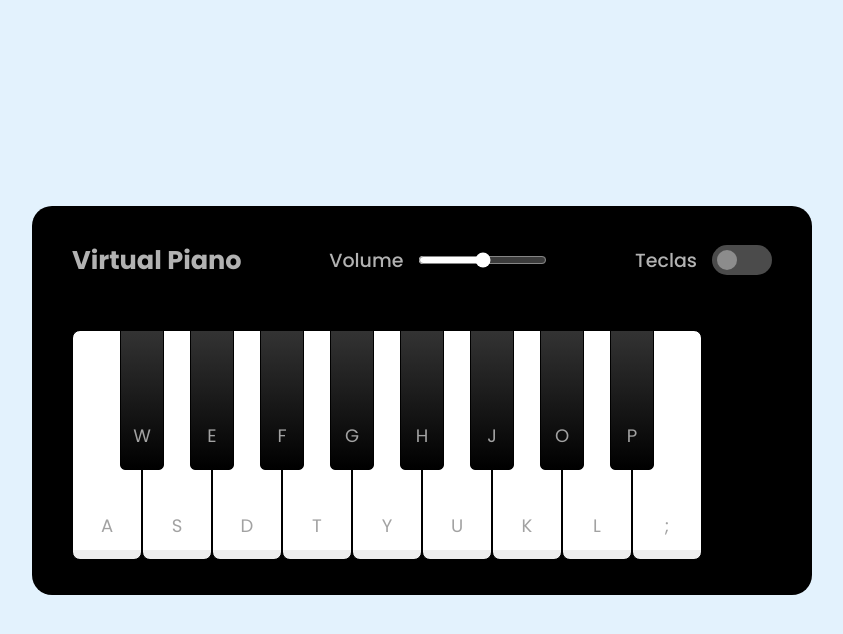
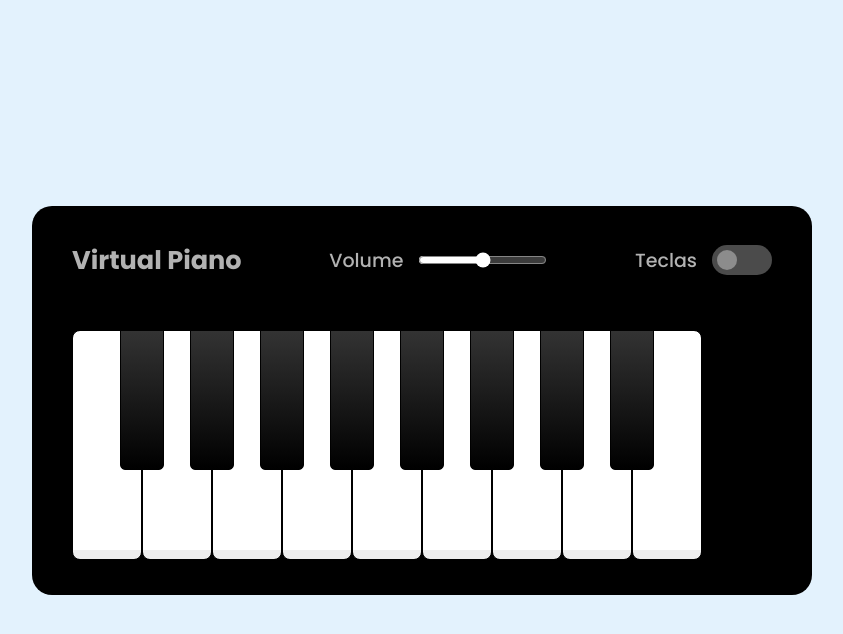
Before and after one commit to ruuanmanoel/piano-simulator, a plain HTML site: page index.html in a window 1280 px wide. Both pictures are taken after a click on the checkbox 959 px from the left and 260 px from the top of the page. Shown: the whole page, without its empty margins (218-1061 px from the left). Drawn offline with Linux system fonts and the light colour scheme.

Commit message:
✨ feat: esconde e mostra letra das teclas

```diff
--- a/src/scripts/engine.js
+++ b/src/scripts/engine.js
@@ -1,5 +1,6 @@
 const pianoKeys = document.querySelectorAll(".piano-keys .key");
 const volumeSlider = document.querySelector('.volume-slider input');
+const keysCheck = document.querySelector('.keys-check input') ;
 
 let mapedKeys = [];
 let audio = new Audio('./src/tunes/a.wav');
@@ -26,4 +27,10 @@ document.addEventListener('keydown',(e)=>{
 const handleVolume = (e)=>{
     audio.volume = e.target.value;
 }
-volumeSlider.addEventListener('input', handleVolume)
+const showHideKeys = (e)=>{
+    pianoKeys.forEach(key=>{
+        key.classList.toggle('hide')
+    })
+}
+volumeSlider.addEventListener('input', handleVolume);
+keysCheck.addEventListener('click', showHideKeys)
--- a/src/styles/main.css
+++ b/src/styles/main.css
@@ -104,3 +104,6 @@ header .column span{
     box-shadow: inset -5px 5px 10px rgba(0, 0, 0, .1);
     background: linear-gradient(to bottom #000 0, #434343 );
 }
+.piano-keys .key.hide span{
+    display: none;
+}
```
